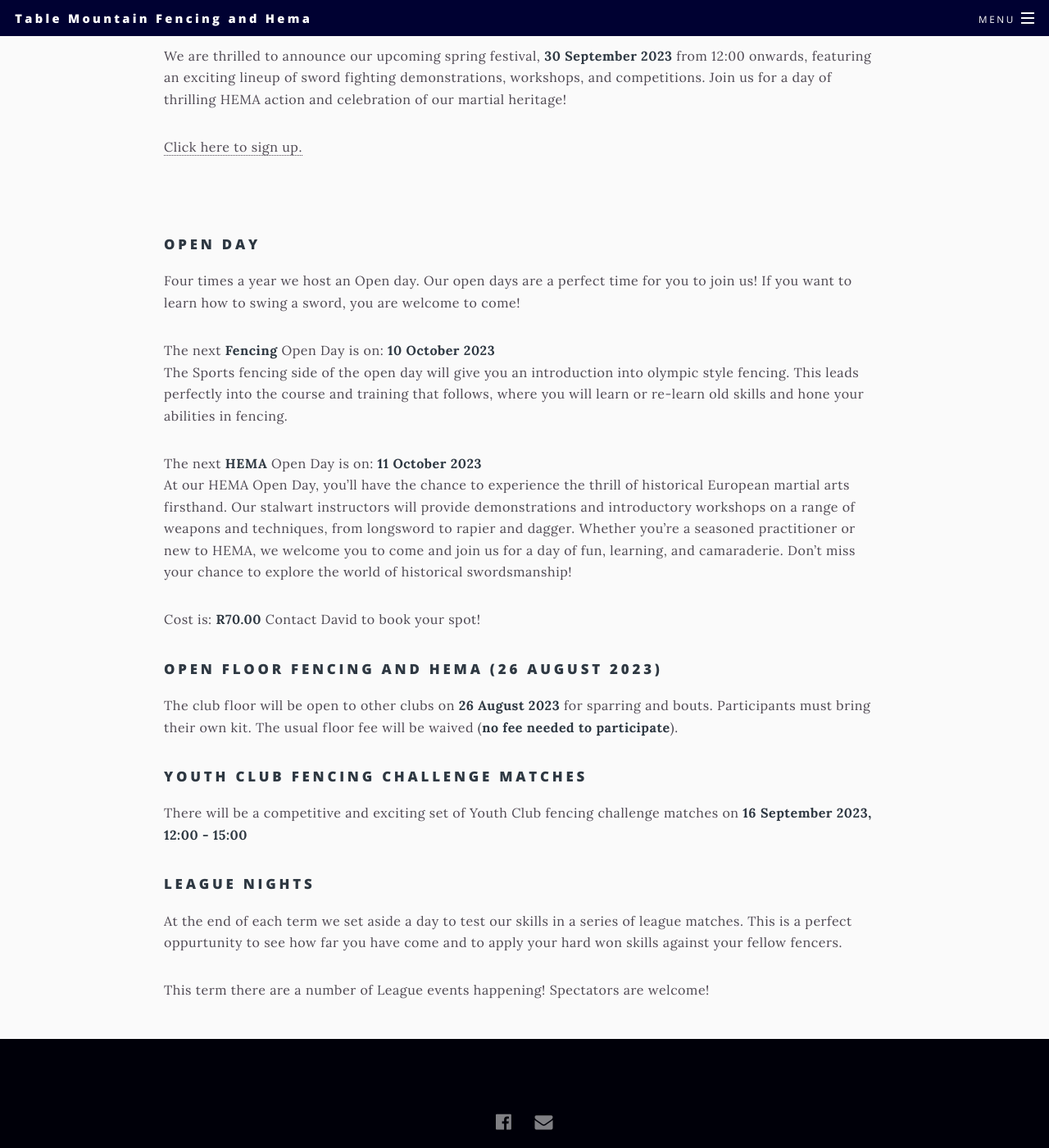
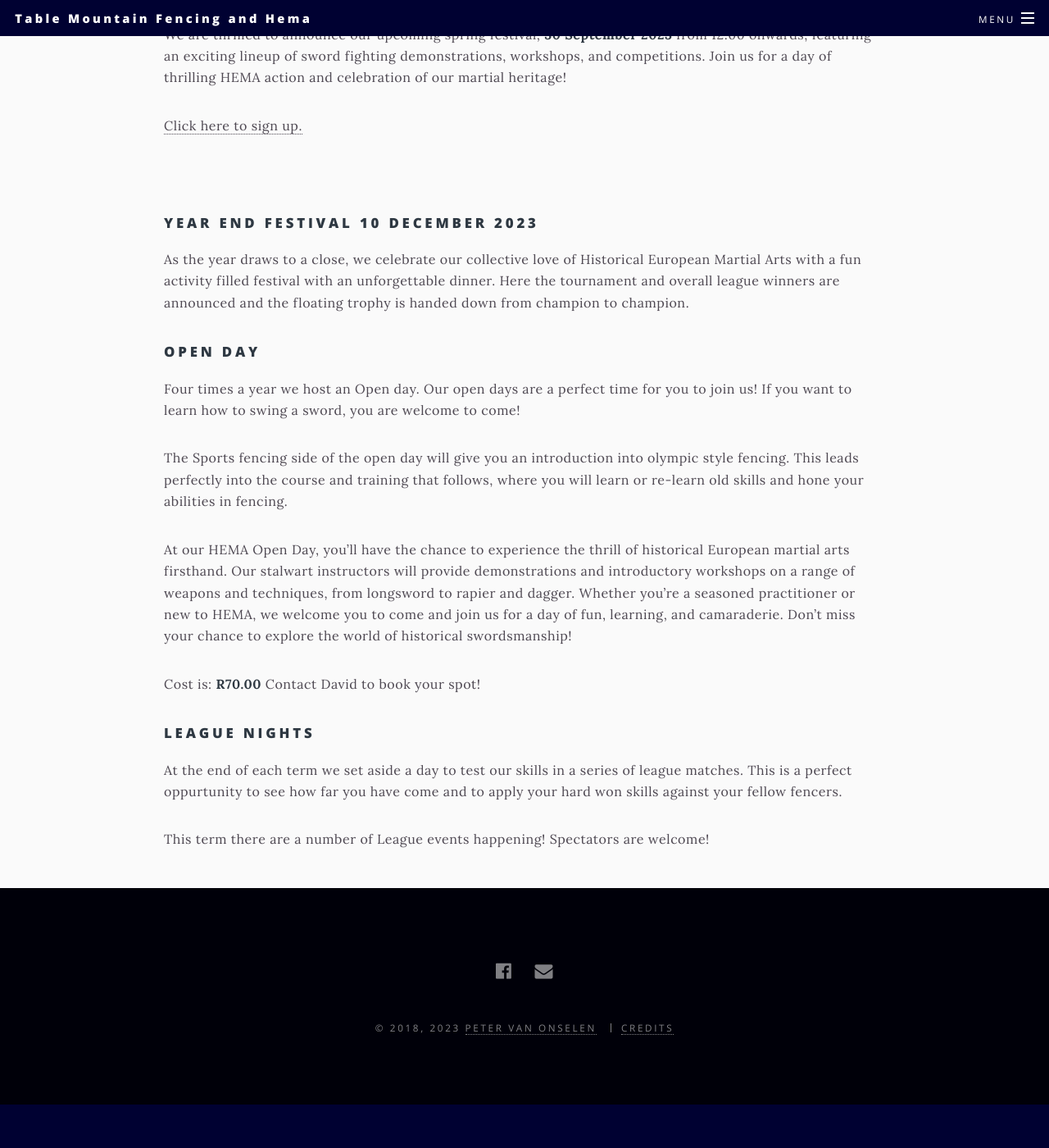
Before and after one commit to table-mountain-hema/table-mountain-hema.github.io, a Jekyll site: the page built from _pages/events.md, in a window 1280 px wide and 1400 px high, scrolled down 711 px. Shown: the whole window at 82% size. Built offline with Jekyll 4.4.1, drawn with Linux system fonts in a browser that asks for light colours; after the commit the page ends 2058 px from its top, so only the background shows below that; some of the changed text lies outside the part shown.

Commit message:
removed old events, added year end fest

```diff
--- a/_pages/events.md
+++ b/_pages/events.md
@@ -4,7 +4,7 @@ title: Upcoming Events
 permalink: /events
 layout: page
 excerpt: We have a number of events through out the year. All are welcome to join us on our Open Days to get a taste and sense of what we do. Please contact us to book your place in the Open day session!
-highlight: Our next event is our Spring Festival, 30 September 2023. Our next fencing open day is on 10 October 2023. Our next HEMA open day is on 11 October 2023. Please contact David to book your spot!
+highlight: Our next event is our Year End Festival, 9 December 2023. Please contact David to book your spot!
 image: events.jpg
 background-image: fencing_banner.jpg
 ---
@@ -22,23 +22,18 @@ We are thrilled to announce our upcoming spring festival, **30 September 2023**
 <br/>
 
 
+### Year End Festival 10 December 2023
+As the year draws to a close, we celebrate our collective love of Historical European Martial Arts with a fun activity filled festival with an unforgettable dinner. Here the tournament and overall league winners are announced and the floating trophy is handed down from champion to champion.
+
 ### Open Day
 Four times a year we host an Open day. Our open days are a perfect time for you to join us! If you want to learn how to swing a sword, you are welcome to come!
 
-The next **Fencing** Open Day is on: **10 October 2023**
 The Sports fencing side of the open day will give you an introduction into olympic style fencing. This leads perfectly into the course and training that follows, where you will learn or re-learn old skills and hone your abilities in fencing.
 
-The next **HEMA** Open Day is on: **11 October 2023**
 At our HEMA Open Day, you'll have the chance to experience the thrill of historical European martial arts firsthand. Our stalwart instructors will provide demonstrations and introductory workshops on a range of weapons and techniques, from longsword to rapier and dagger. Whether you're a seasoned practitioner or new to HEMA, we welcome you to come and join us for a day of fun, learning, and camaraderie. Don't miss your chance to explore the world of historical swordsmanship!
 
 Cost is: **R70.00**
 Contact David to book your spot!
-
-### Open Floor Fencing and HEMA (26 August 2023)
-The club floor will be open to other clubs on **26 August 2023** for sparring and bouts. Participants must bring their own kit. The usual floor fee will be waived (**no fee needed to participate**).
-
-### Youth Club Fencing Challenge Matches
-There will be a competitive and exciting set of Youth Club fencing challenge matches on **16 September 2023, 12:00 - 15:00**
 
 ### League Nights
 
```
